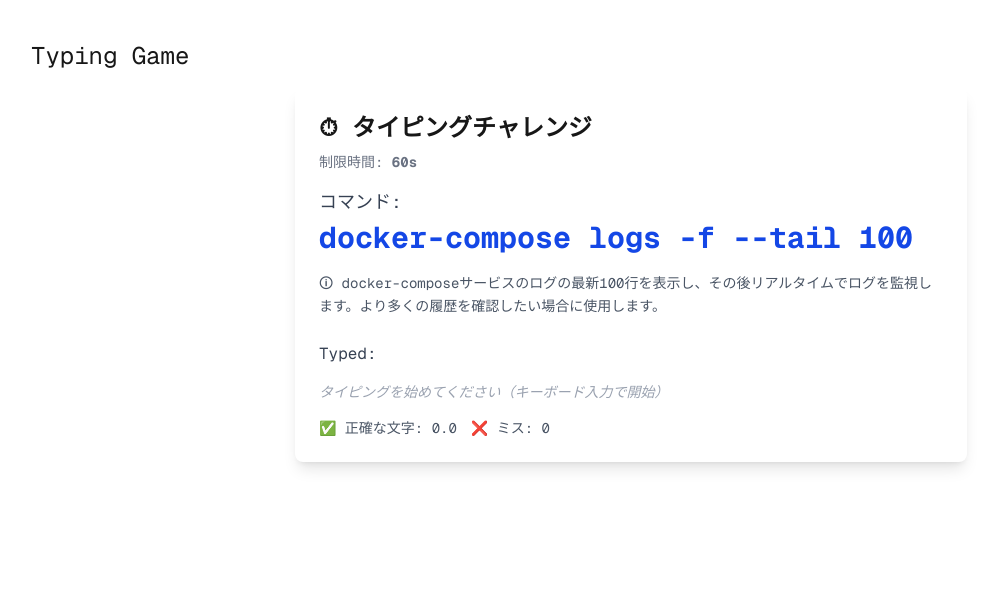
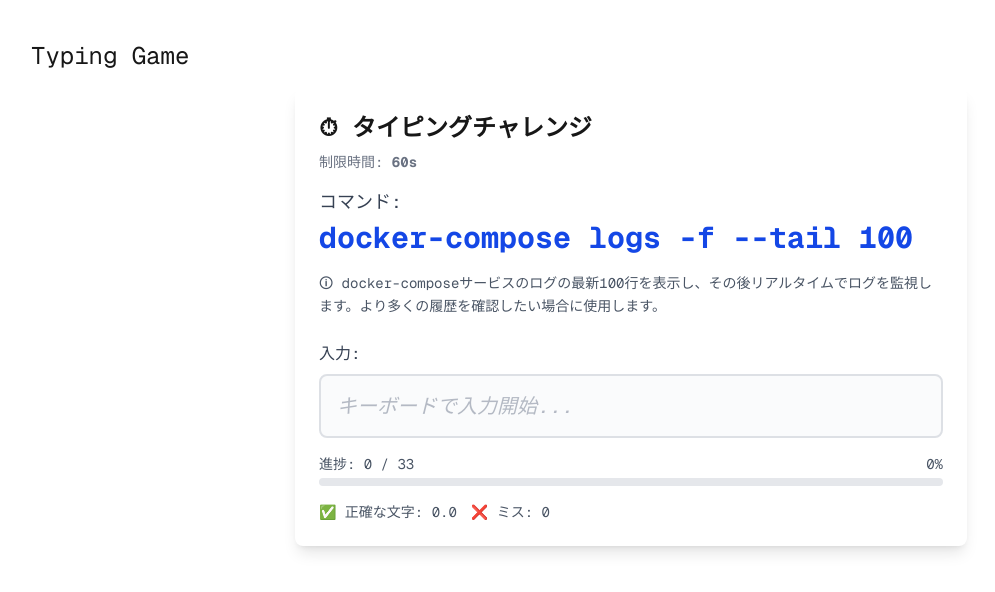
Before and after one commit to idw-coder/command-typing-practice, a Next.js app: page / in a window 1280 px wide. Shown: the top 592 px of the page, without its empty margins (9-1004 px from the left). Built offline with nearby package versions, Linux system fonts and the light colour scheme.

Commit message:
TypingGameコンポーネントのUIを改善し、タイピング入力表示エリアを更新しました。進捗表示を追加し、ユーザーの入力状況を視覚的に示すようにしました。

```diff
--- a/src/app/components/TypingGame.tsx
+++ b/src/app/components/TypingGame.tsx
@@ -124,18 +124,41 @@ export default function TypingGame() {
             🛈 {currentEntry?.description}
           </p>
 
-          {/* ユーザーがタイプ中の文字 */}
+          {/* タイピング入力表示エリア */}
           <div className="mb-4">
-            <p className="text-gray-700">Typed:</p>
-            <p className="text-xl font-mono text-green-700">{typed}</p>
+            <p className="text-gray-700 mb-2">入力:</p>
+            <div className={`
+              min-h-[60px] p-4 border-2 rounded-lg font-mono text-xl
+              ${isTyping
+                ? 'border-blue-500 bg-blue-50 shadow-md'
+                : 'border-gray-300 bg-gray-50'
+              }
+              ${!isTyping ? 'animate-pulse' : ''}
+            `}>
+              {typed ? (
+                <span className="text-green-600">{typed}</span>
+              ) : (
+                <span className="text-gray-400 italic">
+                  {!isTyping ? 'キーボードで入力開始...' : ''}
+                </span>
+              )}
+              {isTyping && <span className="animate-pulse text-blue-500">|</span>}
+            </div>
           </div>
 
-          {/* ヒント表示 */}
-          {!isTyping && (
-            <div className="text-sm text-gray-400 italic">
-              タイピングを始めてください（キーボード入力で開始）
+          {/* 進捗表示 */}
+          <div className="mb-4">
+            <div className="flex justify-between text-sm text-gray-600 mb-1">
+              <span>進捗: {inputCharIndex} / {currentCommand.length}</span>
+              <span>{Math.round((inputCharIndex / currentCommand.length) * 100)}%</span>
             </div>
-          )}
+            <div className="w-full bg-gray-200 rounded-full h-2">
+              <div
+                className="bg-blue-500 h-2 rounded-full transition-all duration-200"
+                style={{ width: `${(inputCharIndex / currentCommand.length) * 100}%` }}
+              ></div>
+            </div>
+          </div>
 
           {/* スコア表示 */}
           <div className="mt-4 text-sm text-gray-600">
```
